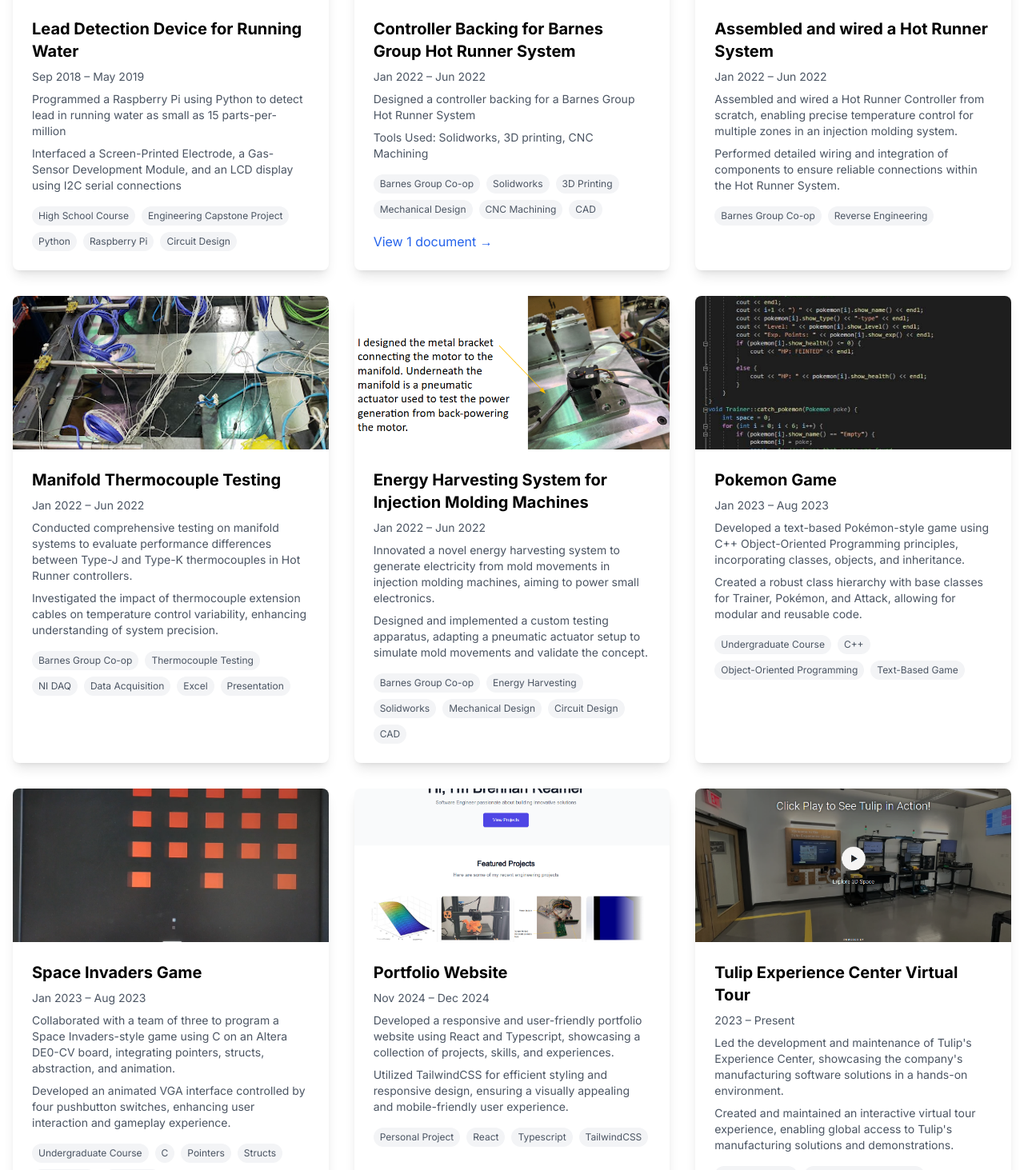
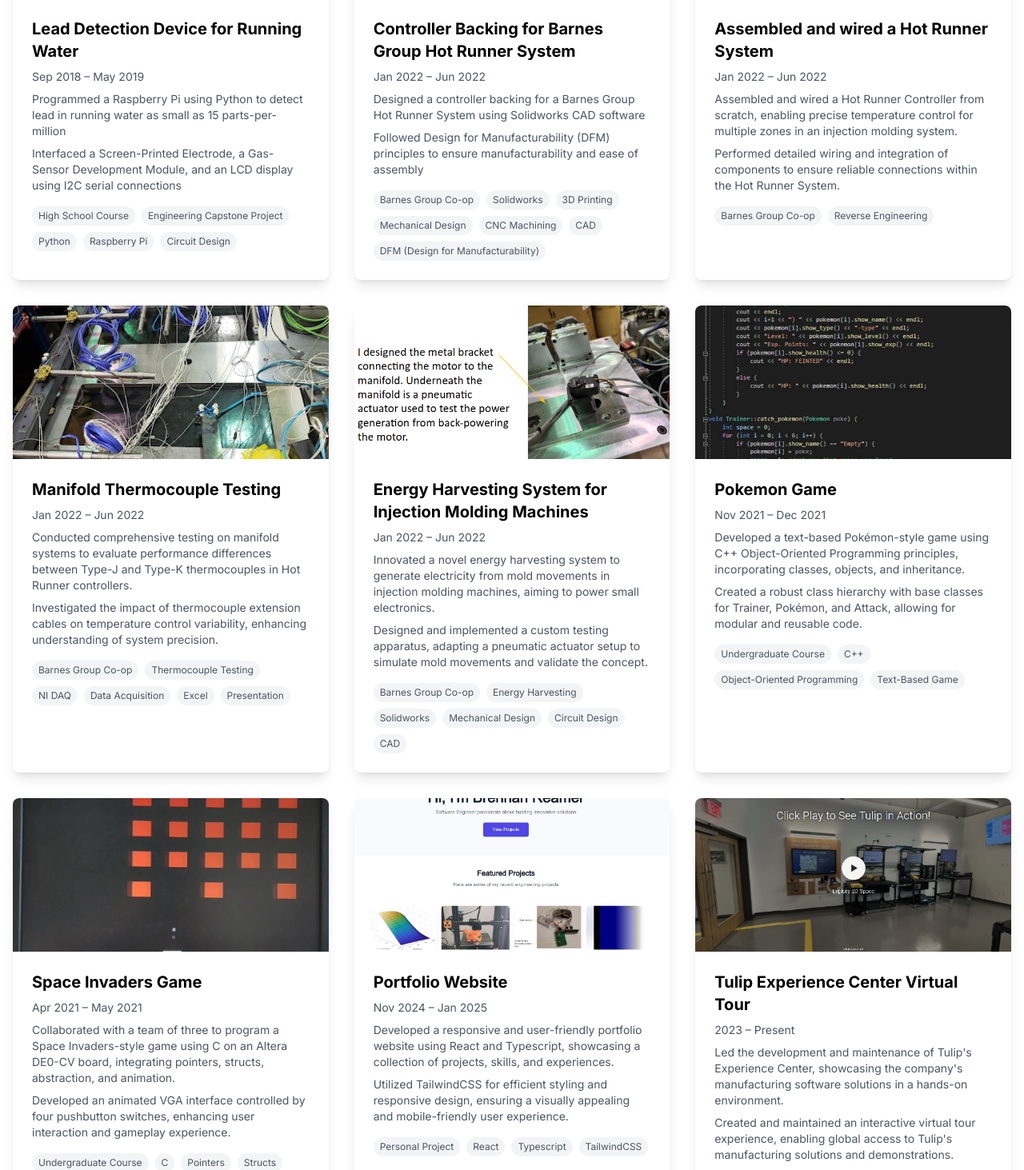
Before and after one commit to brennanreamer/Portfolio, a Next.js app: page /projects in a window 1280 px wide. Shown: the part 1236-2699 px from the top of the page at 80% size. Built offline with nearby package versions, Linux system fonts and the light colour scheme.

Commit message:
Update project dates and descriptions: Add specific dates for 3D printer, Pokemon game, and Space Invaders projects. Enhance Barnes controller cover description with DFM details. Update portfolio website and tradeshow benches end dates.

```diff
--- a/src/app/projects/projectsData.ts
+++ b/src/app/projects/projectsData.ts
@@ -85,7 +85,7 @@
   {
     id: '3d-printer',
     title: "3D Printer",
-    date: "2020 - 2021", //Need to find this date
+    date: "Aug 2020 - Dec 2020",
     description: "",
     highlights: [
       "Assembled a FDM Cartesian 3D Printer, wiring and programming the motherboard with Marlin (RepRap) firmware written in C/C++",
@@ -120,8 +120,10 @@
     date: "Jan 2022 – Jun 2022",
     description: "",
     highlights: [
-      "Designed a controller backing for a Barnes Group Hot Runner System",
-      "Tools Used: Solidworks, 3D printing, CNC Machining"
+      "Designed a controller backing for a Barnes Group Hot Runner System using Solidworks CAD software",
+      "Followed Design for Manufacturability (DFM) principles to ensure manufacturability and ease of assembly",
+      "Prototyped and rapidly iterated on the design using 3D printing, ensuring it met the requirements of the project prior to CNC machining",
+      "Tools Used: Solidworks, 3D printing, CNC Machining, DFM (Design for Manufacturability)"
     ],
     image: "/projects/Barnes_ControllerCover/cadModel.png",
     additionalImages: [
@@ -130,14 +132,8 @@
       "/projects/Barnes_ControllerCover/final_front.png",
       "/projects/Barnes_ControllerCover/final_back.png"
     ],
-    tags: ["Barnes Group Co-op","Solidworks", "3D Printing", "Mechanical Design", "CNC Machining", "CAD"],
-    type: "work",
-    documents: [
-      {
-        title: "Engineering Drawing",
-        url: "/projects/Barnes_ControllerCover/CoverDrawing.pdf"
-      }
-    ]
+    tags: ["Barnes Group Co-op","Solidworks", "3D Printing", "Mechanical Design", "CNC Machining", "CAD", "DFM (Design for Manufacturability)"],
+    type: "work"
   },
   {
     id: 'barnes-controller-assembly',
@@ -221,7 +217,7 @@
   {
     id: 'pokemon-game',
     title: "Pokemon Game",
-    date: "Jan 2023 – Aug 2023", //Need to find this date
+    date: "Nov 2021 – Dec 2021",
     description: "",
     highlights: [
       "Developed a text-based Pokémon-style game using C++ Object-Oriented Programming principles, incorporating classes, objects, and inheritance.",
@@ -243,7 +239,7 @@
   {
     id: 'space-invaders-game',
     title: "Space Invaders Game",
-    date: "Jan 2023 – Aug 2023", //Need to find this date
+    date: "Apr 2021 – May 2021",
     description: "",
     highlights: [
       "Collaborated with a team of three to program a Space Invaders-style game using C on an Altera DE0-CV board, integrating pointers, structs, abstraction, and animation.",
@@ -266,7 +262,7 @@
   {
     id: 'portfolio-website',
     title: "Portfolio Website",
-    date: "Nov 2024 – Dec 2024",
+    date: "Nov 2024 – Jan 2025",
     description: "",
     highlights: [
       "Developed a responsive and user-friendly portfolio website using React and Typescript, showcasing a collection of projects, skills, and experiences.",
@@ -403,7 +399,7 @@
   {
     id: 'tradeshow-benches',
     title: "Tradeshow Demo Benches",
-    date: "Sep 2023 – Present",
+    date: "Sep 2023 – Oct 2023",
     description: "Tulip Experience Center Project",
     highlights: [
       "Designed and built portable demo benches for use at international tradeshows and events",
```
